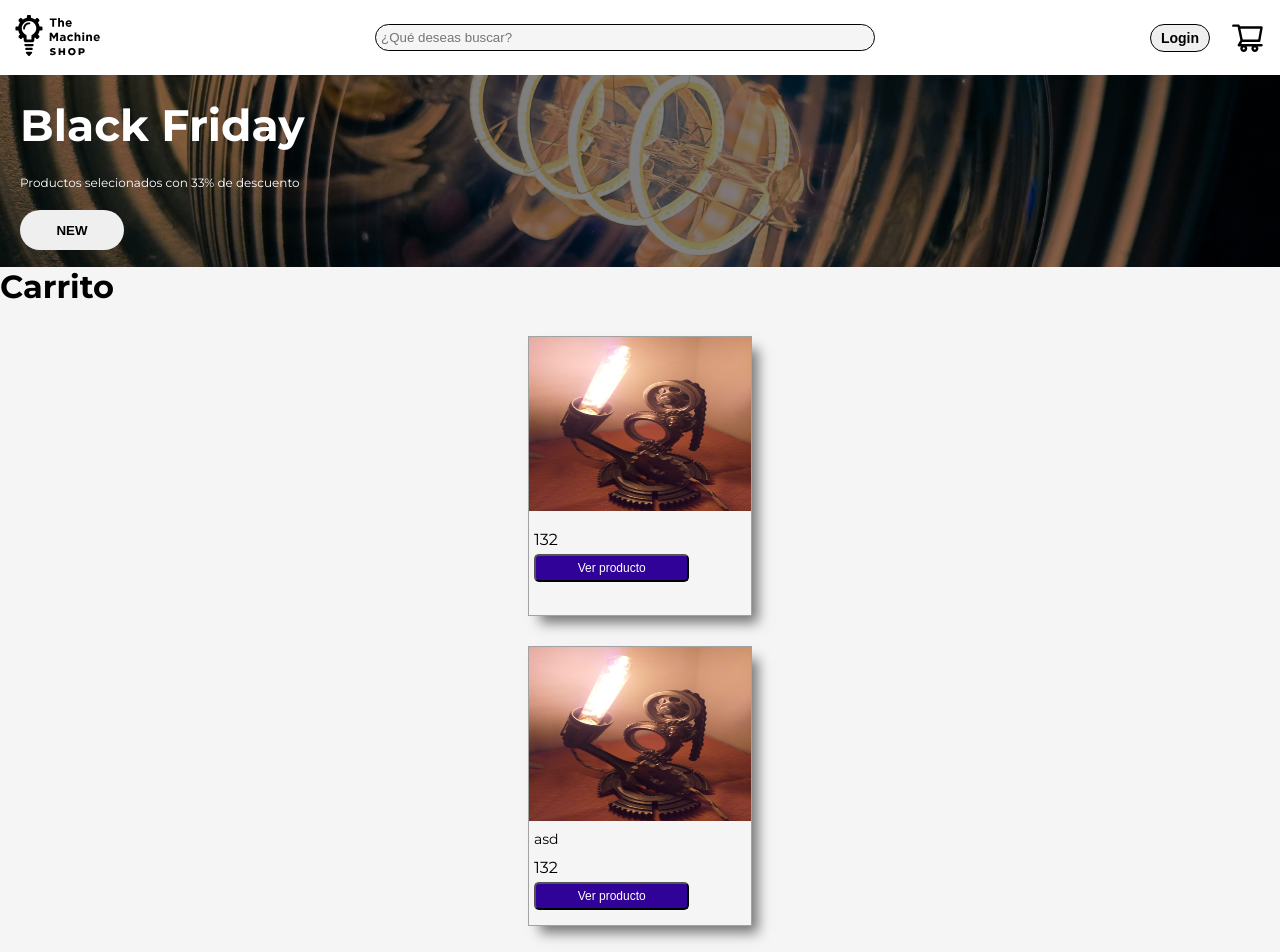
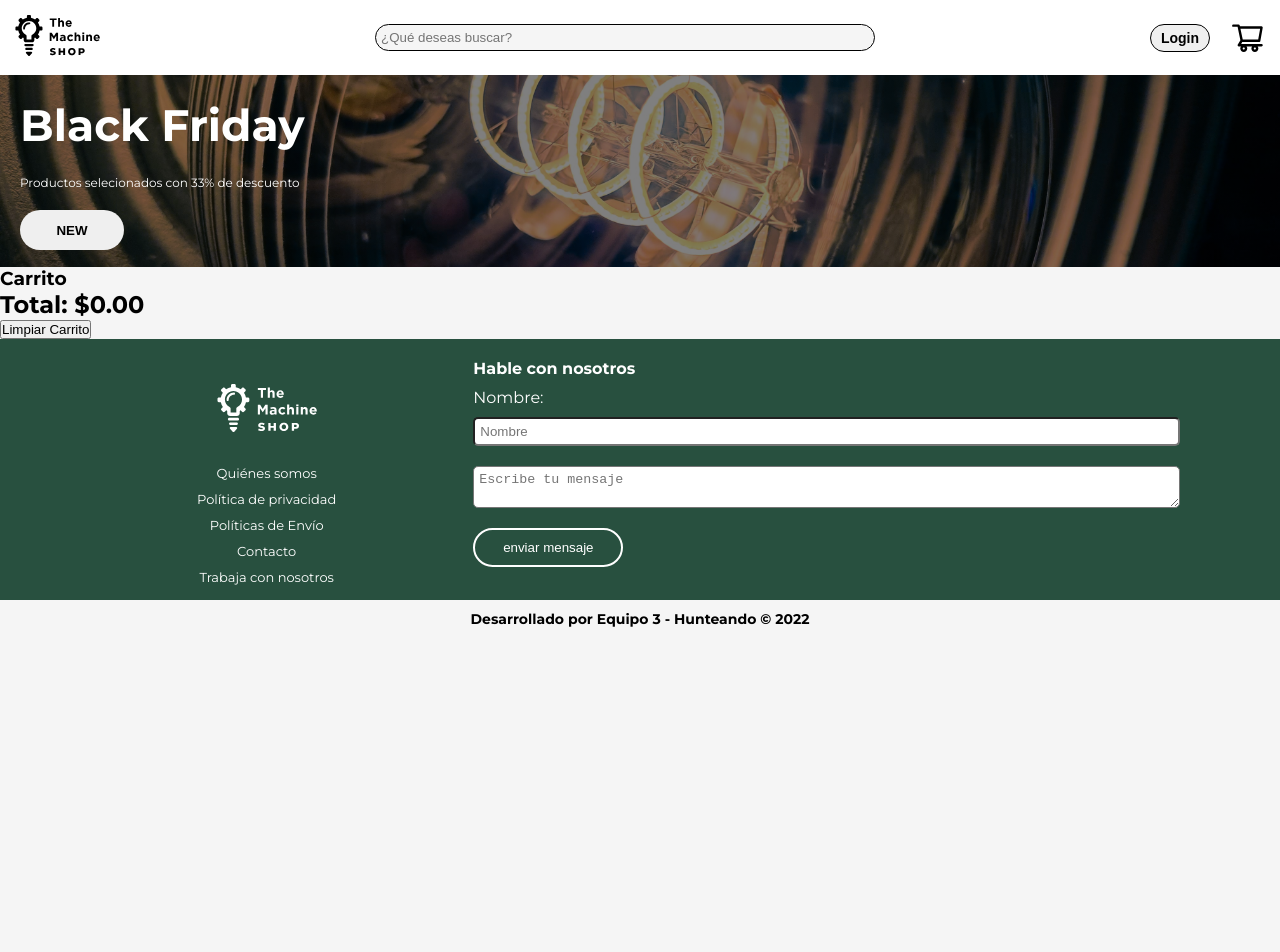
Before and after one commit to hernandw/themachineshop, a React (Vite) app in the folder frontend/: page /cart in a window 1280 px wide. Shown: the top 952 px of the page. After the commit the page ends 800 px from the top, so only its background shows below. Built offline with nearby package versions, Linux system fonts and the light colour scheme.

Commit message:
add to cart and clear cart

```diff
--- a/frontend/src/components/Header.jsx
+++ b/frontend/src/components/Header.jsx
@@ -7,9 +7,8 @@ import { useNavigate } from 'react-router-dom';
 import { useContext } from 'react';
 import CartContext from '../context/CartContext';
 export const Header = ({ setModal, setAnimarModal, user, setUser }) => {
- const { products } = useContext(CartContext);
+ const { cart } = useContext(CartContext);
 
- console.log(products);
  const navigate = useNavigate();
 
  const onHandleModal = () => {
--- a/frontend/src/components/Products.jsx
+++ b/frontend/src/components/Products.jsx
@@ -1,85 +1,24 @@
-import React from 'react';
-import { useState } from 'react';
-import lampara from '../assets/images/lampara.jpeg';
-import lampara2 from '../assets/images/lampara2.jpeg';
-import lampara3 from '../assets/images/lampara3.jpeg';
-import lampara4 from '../assets/images/lampara4.jpeg';
-import lampara5 from '../assets/images/lampara5.jpeg';
-import lampara6 from '../assets/images/lampara6.jpeg';
-import lampara7 from '../assets/images/lampara7.jpeg';
-import lampara8 from '../assets/images/lampara8.jpeg';
-import lampara9 from '../assets/images/lampara9.jpeg';
+import { useContext } from 'react';
+import { TYPES } from '../actions/cartActions';
+import CartContext from '../context/CartContext';
 
 export const Products = () => {
- const [product, setProduct] = useState([
-  {
-   id: 1,
-   img: lampara,
-   name: 'Product XYZ',
-   category: lampara,
-   price: 20,
-  },
-  {
-   id: 2,
-   img: lampara2,
-   name: 'Product XYZ',
-   category: lampara,
-   price: 18,
-  },
-  {
-   id: 3,
-   img: lampara3,
-   name: 'Product XYZ',
-   category: lampara,
-   price: 17,
-  },
-  {
-   id: 4,
-   img: lampara4,
-   name: 'Product XYZ',
-   category: lampara,
-   price: 12,
-  },
-  {
-   id: 5,
-   img: lampara5,
-   name: 'Product XYZ',
-   category: lampara,
-   price: 23,
-  },
-  ,
-  {
-   id: 6,
-   img: lampara6,
-   name: 'Product XYZ',
-   category: lampara,
-   price: 21,
-  },
-  {
-   id: 7,
-   img: lampara7,
-   name: 'Product XYZ',
-   category: lampara,
-   price: 28,
-  },
-  {
-   id: 8,
-   img: lampara8,
-   name: 'Product XYZ',
-   category: lampara,
-   price: 16,
-  },
- ]);
- const number = product.price;
+ const { dispatch, products } = useContext(CartContext);
+
+ const addToCart = (id) => {
+  dispatch({ type: TYPES.ADD_TO_CART, payload: id });
+ };
+
  const formateado = (number) => {
   return number.toLocaleString('ES-es', {
    style: 'currency',
    currency: 'USD',
   });
  };
+
  return (
   <div className='container__products'>
-   {product.map((product) => {
+   {products.map((product) => {
     return (
      <div className='card' key={product.id}>
       <div>
@@ -87,6 +26,9 @@ export const Products = () => {
        <p className='card__title'>{product.name}</p>
        <p className='card__price'>{formateado(product.price)}</p>
        <button className='card__button'>Ver producto</button>
+       <button className='card__button' onClick={() => addToCart(product.id)}>
+        Agregar al carrito
+       </button>
       </div>
      </div>
     );
--- a/frontend/src/pages/Cart.jsx
+++ b/frontend/src/pages/Cart.jsx
@@ -1,29 +1,51 @@
-import React from 'react';
-import productImage from '../assets/images/lampara.jpeg';
+import { useContext } from 'react';
+import { TYPES } from '../actions/cartActions';
+import CartContext from '../context/CartContext';
+CartContext;
+export function Cart() {
+ const { dispatch, cart } = useContext(CartContext);
 
-export function Cart() {
+ const addToCart = (id) => {
+  dispatch({ type: TYPES.ADD_TO_CART, payload: id });
+ };
+
+ const delFromCart = (id, all = false) => {
+  if (all) {
+   dispatch({ type: TYPES.REMOVE_ALL_FROM_CART, payload: id });
+  } else {
+   dispatch({ type: TYPES.REMOVE_ONE_FROM_CART, payload: id });
+  }
+ };
+
+ const clearCart = () => {
+  dispatch({ type: TYPES.CLEAR_CART });
+ };
+
+ const formateado = (number) => {
+  return number.toLocaleString('ES-es', {
+   style: 'currency',
+   currency: 'USD',
+  });
+ };
  return (
-  <div>
-   <h1>Carrito</h1>
-   <div className=''>
-    <div className='card'>
-     <div>
-      <img src={productImage} />
-      <p className='card__title'></p>
-      <p className='card__price'>132</p>
-      <button className='card__button'>Ver producto</button>
+  <>
+   <h3>Carrito</h3>
+   <h2>
+    Total: ${cart.reduce((acc, item) => acc + item.price * item.quantity, 0)}.00
+   </h2>
+   <article className='box'>
+    <button onClick={clearCart}>Limpiar Carrito</button>
+    {cart.map((product) => (
+     <div className='card' key={product.id}>
+      <div>
+       <img src={product.img} />
+       <p className='card__title'>{product.name}</p>
+       <p className='card__price'>{formateado(product.price)}</p>
+       <p>cantidad: {product.quantity}</p>
+      </div>
      </div>
-    </div>
-    <div className='card'>
-     <div>
-      <img src={productImage} />
-      <p className='card__title'>asd</p>
-      <p className='card__price'>132</p>
-      <button className='card__button'>Ver producto</button>
-     </div>
-    </div>
-   </div>
-   <h2>subtotal</h2>
-  </div>
+    ))}
+   </article>
+  </>
  );
 }
```
